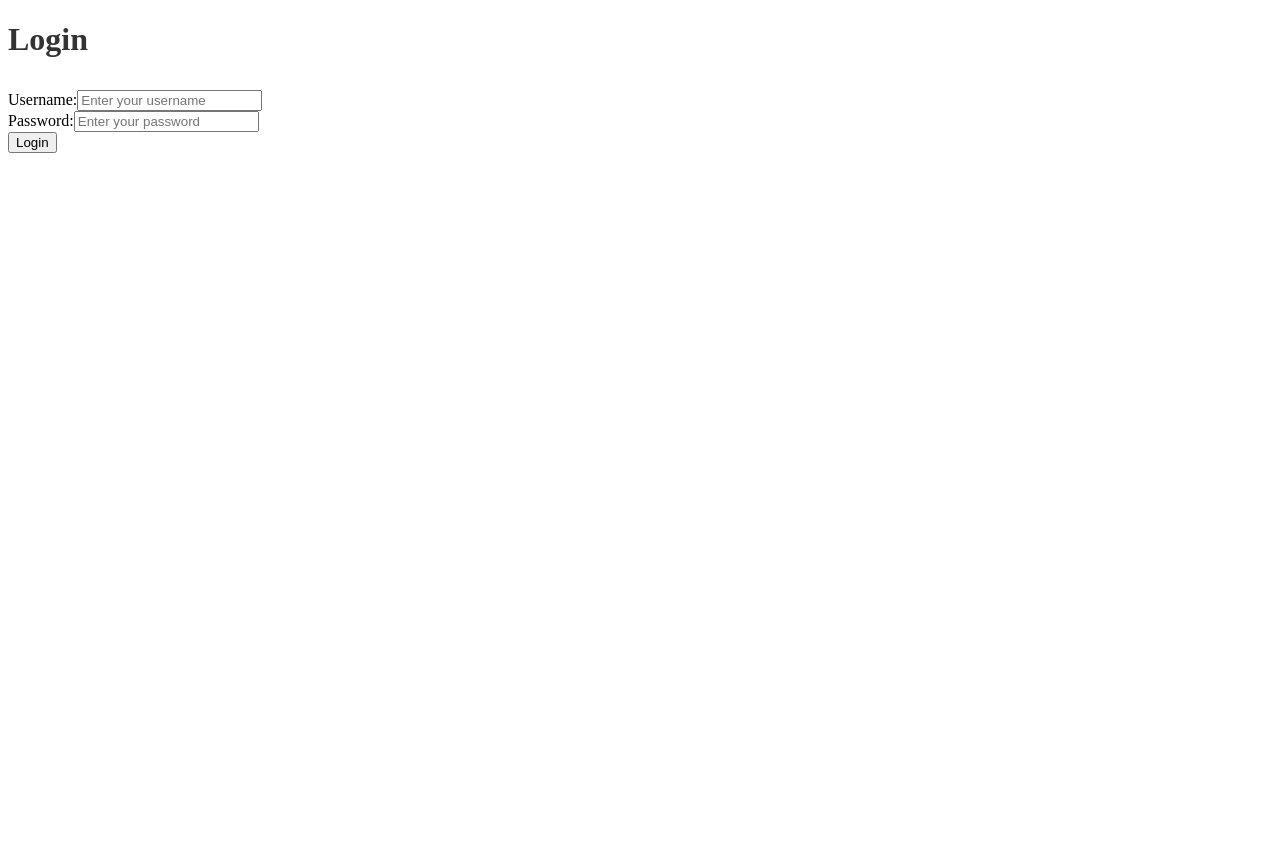
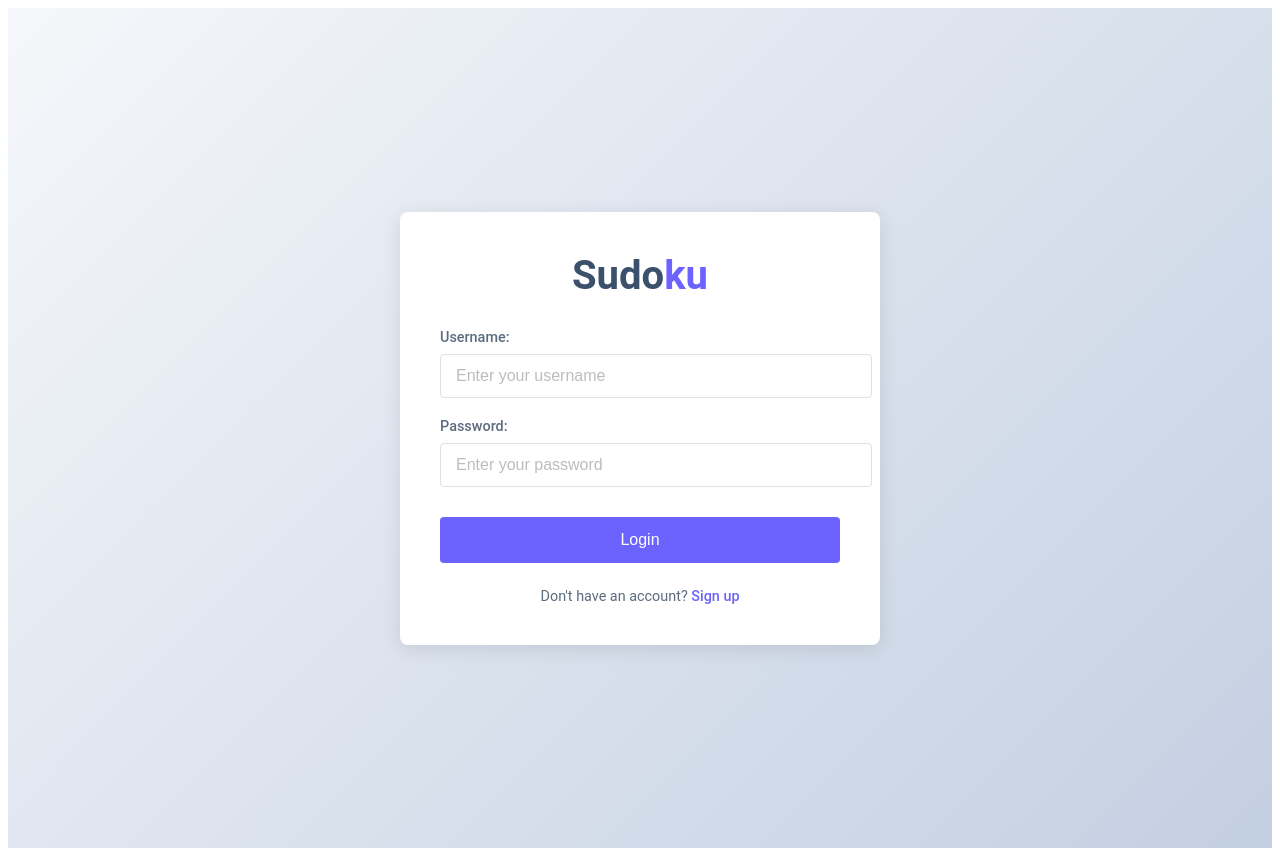
Before and after one commit to RobomrFox/Sudoku, a React app in the folder difficultyMenu/sudoku-app/frontend/: page /login in a window 1280 px wide. Before the commit the page ends 800 px from the top, so only its background shows below. Built offline with nearby package versions, Linux system fonts and the light colour scheme; the HTML template or start-up script is replaced by a standard one.

Commit message:
Working On Design

```diff
--- /dev/null
+++ b/difficultyMenu/sudoku-app/frontend/src/pages/login.css
@@ -0,0 +1,138 @@
+/* Login Page Styles */
+.login-page {
+  display: flex;
+  flex-direction: column;
+  align-items: center;
+  justify-content: center;
+  min-height: 100vh;
+  background: linear-gradient(135deg, #f5f7fa 0%, #c3cfe2 100%);
+  font-family: 'Roboto', sans-serif;
+  padding: 20px;
+}
+
+.login-container {
+  background-color: white;
+  border-radius: 8px;
+  box-shadow: 0 4px 20px rgba(0, 0, 0, 0.1);
+  padding: 40px;
+  width: 100%;
+  max-width: 400px;
+  text-align: center;
+}
+
+.login-logo {
+  margin-bottom: 30px;
+}
+
+.login-logo h1 {
+  color: #3a506b;
+  margin: 0;
+  font-size: 2.5rem;
+}
+
+.login-logo span {
+  color: #6c63ff;
+}
+
+.login-title {
+  color: #3a506b;
+  font-size: 1.5rem;
+  margin-bottom: 30px;
+  font-weight: 500;
+}
+
+.error {
+  background-color: #ffebee;
+  color: #d32f2f;
+  padding: 10px;
+  border-radius: 4px;
+  margin-bottom: 20px;
+  font-size: 0.9rem;
+}
+
+form {
+  display: flex;
+  flex-direction: column;
+  gap: 20px;
+  width: 100%;
+}
+
+.input-group {
+  position: relative;
+  width: 100%;
+  text-align: left;
+}
+
+.input-group label {
+  display: block;
+  margin-bottom: 8px;
+  color: #5c6b7e;
+  font-size: 0.9rem;
+  font-weight: 500;
+}
+
+.input-group input {
+  width: 100%;
+  padding: 12px 15px;
+  border: 1px solid #e0e0e0;
+  border-radius: 4px;
+  font-size: 1rem;
+  color: #3a506b;
+  transition: all 0.3s ease;
+}
+
+.input-group input:focus {
+  border-color: #6c63ff;
+  outline: none;
+  box-shadow: 0 0 0 2px rgba(108, 99, 255, 0.2);
+}
+
+.input-group input::placeholder {
+  color: #bdbdbd;
+}
+
+button[type="submit"] {
+  background-color: #6c63ff;
+  color: white;
+  border: none;
+  border-radius: 4px;
+  padding: 14px;
+  font-size: 1rem;
+  font-weight: 500;
+  cursor: pointer;
+  transition: all 0.3s ease;
+  margin-top: 10px;
+}
+
+button[type="submit"]:hover {
+  background-color: #5a52d9;
+  transform: translateY(-2px);
+  box-shadow: 0 4px 8px rgba(108, 99, 255, 0.2);
+}
+
+button[type="submit"]:active {
+  transform: translateY(0);
+}
+
+.signup-link {
+  margin-top: 25px;
+  font-size: 0.9rem;
+  color: #5c6b7e;
+}
+
+.signup-link a {
+  color: #6c63ff;
+  text-decoration: none;
+  font-weight: 500;
+}
+
+.signup-link a:hover {
+  text-decoration: underline;
+}
+
+/* Responsive adjustments */
+@media (max-width: 480px) {
+  .login-container {
+    padding: 30px 20px;
+  }
+}
--- a/difficultyMenu/sudoku-app/frontend/src/pages/login.jsx
+++ b/difficultyMenu/sudoku-app/frontend/src/pages/login.jsx
@@ -1,6 +1,8 @@
 import React, { useState } from "react";
 import { useNavigate } from "react-router-dom";
 import { loginUser } from "../services/authService";
+import './login.css'
+
 
 const LoginPage = () => {
   const [userName, setUserName] = useState("");
@@ -26,35 +28,45 @@ const LoginPage = () => {
 
   return (
     <div className="login-page">
-      <h1>Login</h1>
-      {errorMsg && <div className="error">{errorMsg}</div>}
-      <form onSubmit={handleSubmit}>
-        <div>
-          <label>
-            Username:
+      <div className="login-container">
+        <div className="login-logo">
+          <h1>Sudo<span>ku</span></h1>
+        </div>
+
+        {errorMsg && <div className="error">{errorMsg}</div>}
+
+        <form onSubmit={handleSubmit}>
+          <div className="input-group">
+            <label htmlFor="username">Username:</label>
             <input
+              id="username"
               type="text"
               value={userName}
               onChange={(e) => setUserName(e.target.value)}
               placeholder="Enter your username"
               required
             />
-          </label>
-        </div>
-        <div>
-          <label>
-            Password:
+          </div>
+
+          <div className="input-group">
+            <label htmlFor="password">Password:</label>
             <input
+              id="password"
               type="password"
               value={password}
               onChange={(e) => setPassword(e.target.value)}
               placeholder="Enter your password"
               required
             />
-          </label>
+          </div>
+
+          <button type="submit">Login</button>
+        </form>
+
+        <div className="signup-link">
+          Don't have an account? <a href="/signup">Sign up</a>
         </div>
-        <button type="submit">Login</button>
-      </form>
+      </div>
     </div>
   );
 };
```
